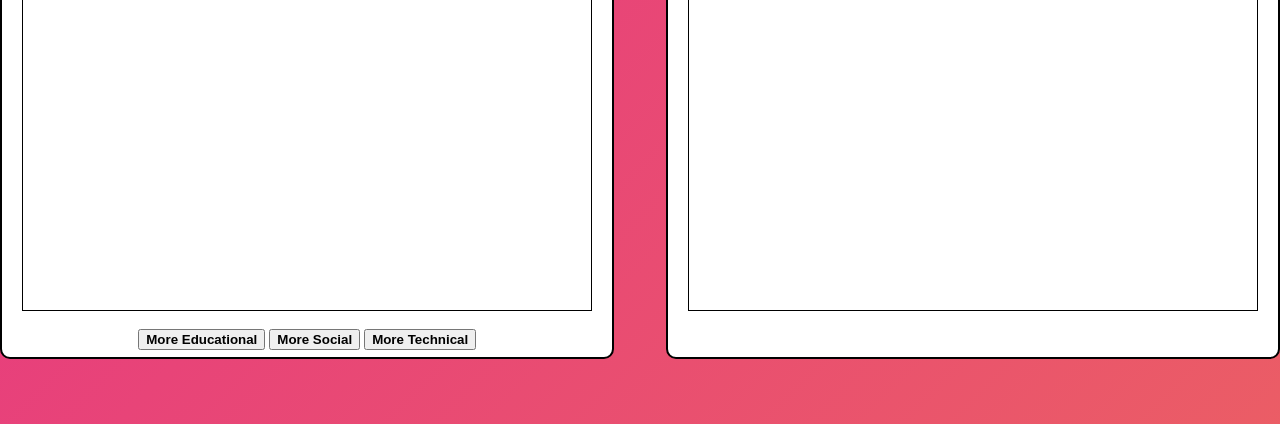
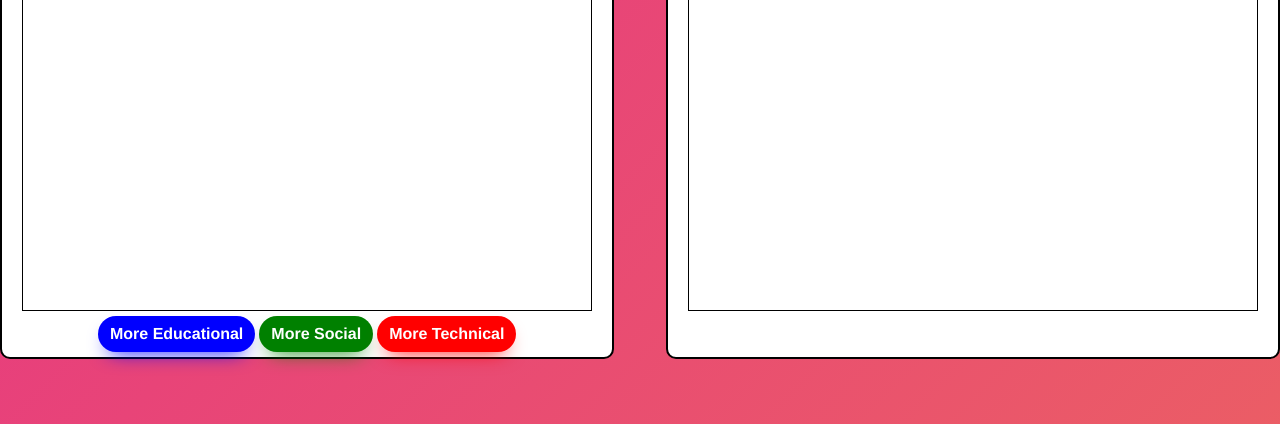
Before and after one commit to DanielGiedraitis/4th-Year-Project, a Flask app: template templates/result.html in a window 1280 px wide. Shown: the part 376-800 px from the top of the page. Run offline with Flask 3, Linux system fonts and the light colour scheme; the template is opened without the code that fills it, so the values that code supplies are empty; parts of the project's set-up code (start-up, migrations or seed data) failed here and were passed over.

Commit message:
Added style to buttons

```diff
--- a/static/style.css
+++ b/static/style.css
@@ -57,10 +57,6 @@ form button {
     border: 2px solid #000;
     border-radius: 10px;
     background-color: #fff;
-}
-
-.modify-button {
-    font-weight: bold;
 }
 
 
@@ -376,3 +372,77 @@ body.register-page form button {
 .technological-box {
     background-color: red;
 }
+
+/* Space between text box and buttons */
+.modify-button {
+    margin-top: 5px;
+}
+
+/* Style for educational button */
+.educational-button {
+    background: blue;
+    border-radius: 999px;
+    box-shadow: blue 0 10px 20px -10px;
+    box-sizing: border-box;
+    color: #FFFFFF;
+    cursor: pointer;
+    font-family: Helvetica;
+    font-size: 16px;
+    font-weight: 700;
+    line-height: 24px;
+    opacity: 1;
+    outline: 0 solid transparent;
+    padding: 6px 12px;
+    user-select: none;
+    -webkit-user-select: none;
+    touch-action: manipulation;
+    width: fit-content;
+    word-break: break-word;
+    border: 0;
+  }
+
+/* Style for social button */
+.social-button {
+    background: green;
+    border-radius: 999px;
+    box-shadow: green 0 10px 20px -10px;
+    box-sizing: border-box;
+    color: #FFFFFF;
+    cursor: pointer;
+    font-family: Helvetica;
+    font-size: 16px;
+    font-weight: 700;
+    line-height: 24px;
+    opacity: 1;
+    outline: 0 solid transparent;
+    padding: 6px 12px;
+    user-select: none;
+    -webkit-user-select: none;
+    touch-action: manipulation;
+    width: fit-content;
+    word-break: break-word;
+    border: 0;
+  }
+
+/* Style for technical button */
+.technical-button {
+    background: red;
+    border-radius: 999px;
+    box-shadow: red 0 10px 20px -10px;
+    box-sizing: border-box;
+    color: #FFFFFF;
+    cursor: pointer;
+    font-family: Helvetica;
+    font-size: 16px;
+    font-weight: 700;
+    line-height: 24px;
+    opacity: 1;
+    outline: 0 solid transparent;
+    padding: 6px 12px;
+    user-select: none;
+    -webkit-user-select: none;
+    touch-action: manipulation;
+    width: fit-content;
+    word-break: break-word;
+    border: 0;
+  }
--- a/templates/result.html
+++ b/templates/result.html
@@ -45,11 +45,10 @@
                 {% endfor %}
             </div>
 
-            <br>
             <!-- Buttons for more modifications -->
-            <button class="modify-button" onclick="modifyDescription('educational')">More Educational</button>
-            <button class="modify-button" onclick="modifyDescription('social')">More Social</button>
-            <button class="modify-button" onclick="modifyDescription('technical')">More Technical</button>
+            <button class="modify-button educational-button" onclick="modifyDescription('educational')">More Educational</button>
+            <button class="modify-button social-button" onclick="modifyDescription('social')">More Social</button>
+            <button class="modify-button technical-button" onclick="modifyDescription('technical')">More Technical</button>
         </div>
 
         <!-- Container for the recommendations -->
```
